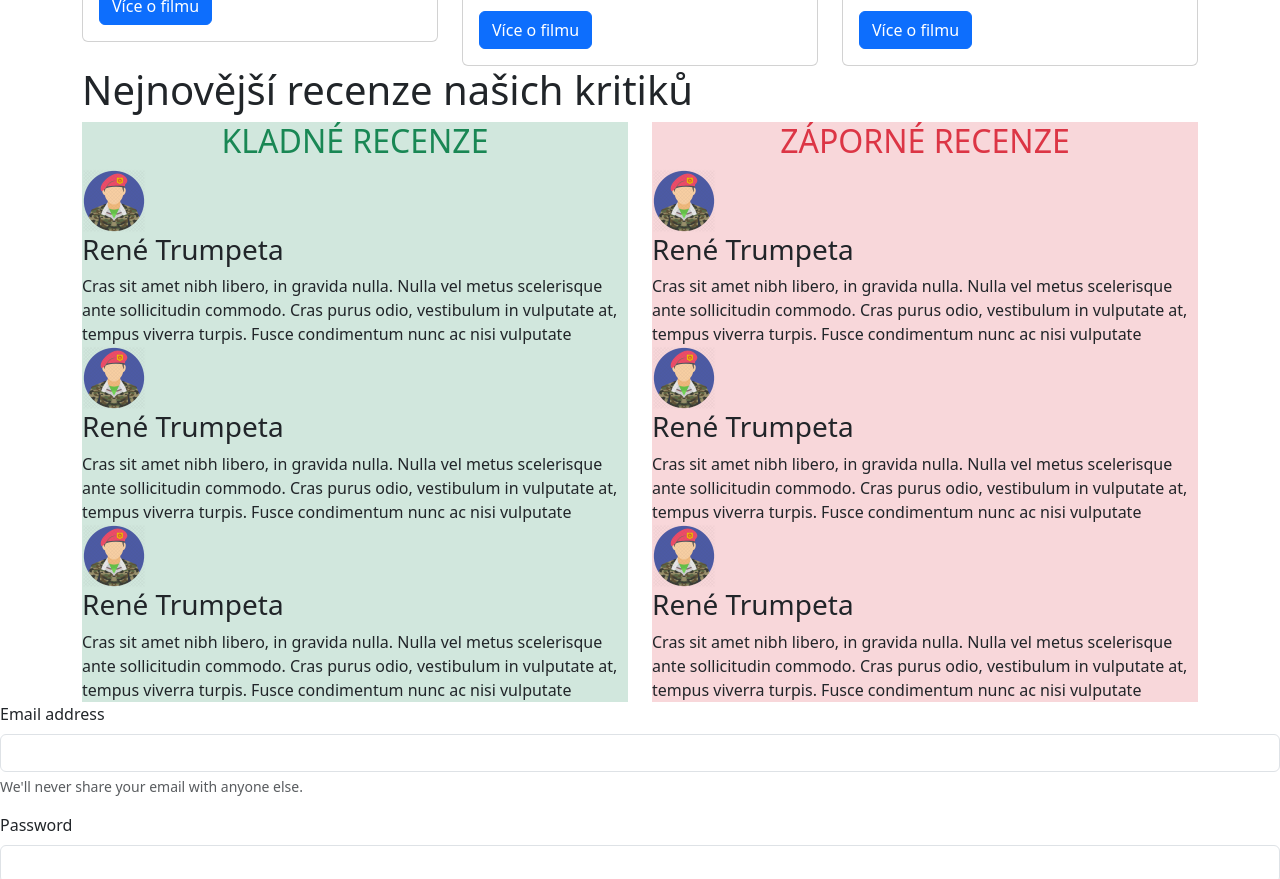
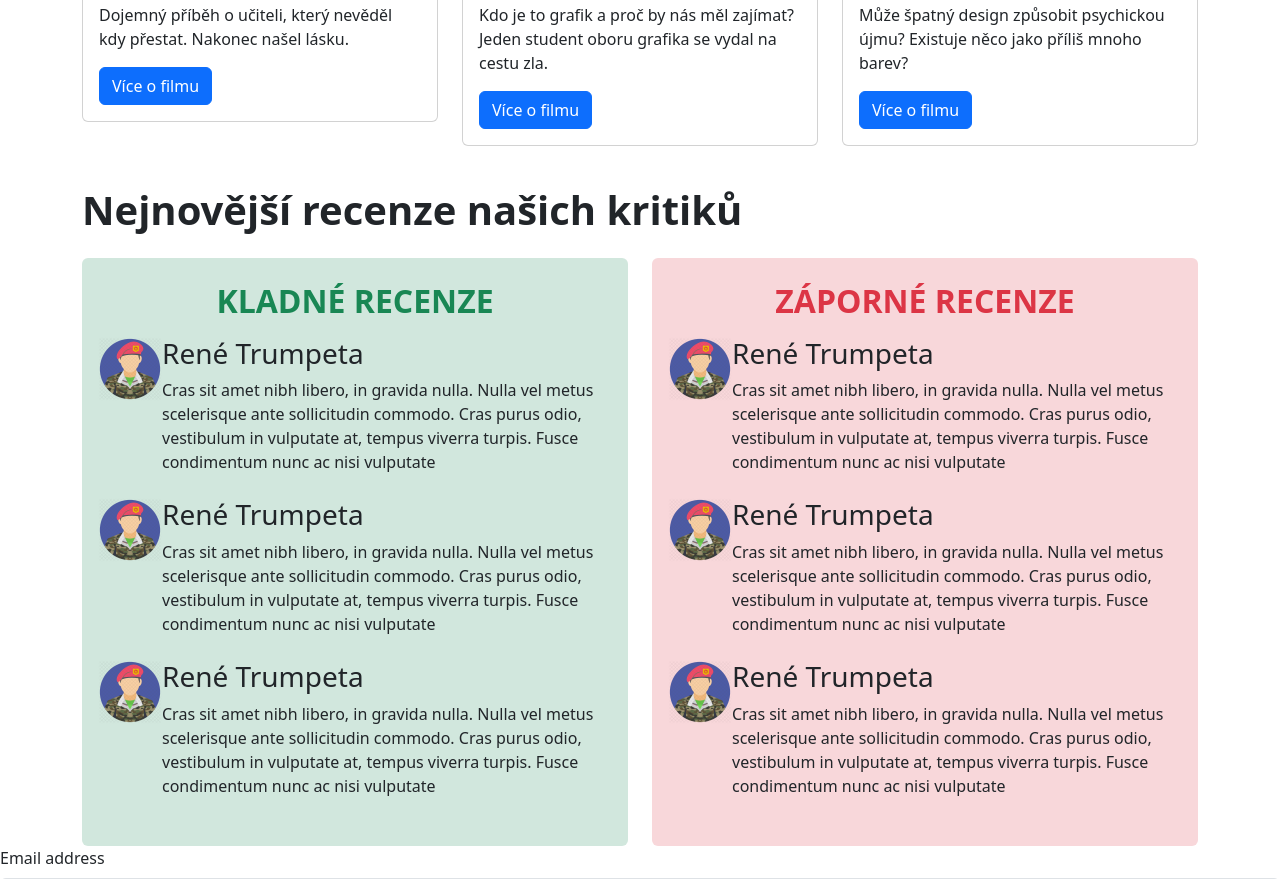
Before and after one commit to KUB1KSv/bootstrap, a plain HTML site: page index.html in a window 1280 px wide. Shown: the part 1290-2169 px from the top of the page. Drawn offline with nearby package versions, Linux system fonts and the light colour scheme.

Commit message:
commit-6

```diff
--- a/index.html
+++ b/index.html
@@ -38,7 +38,7 @@
                 <div class="carousel-item active">
                     <img src="images/Slider.png" class="d-block w-100" alt="">
                     <div class="carousel-caption d-none d-md-block">
-                        <h5 class="bg-primary mb-4 mb-lg-5 p-3">Kočky a psi</h5>
+                        <h1 class="bg-primary mb-4 mb-lg-5 p-3">Kočky a psi</h1>
                         <p> Slider s nejnovějšími filmovými novinkami!</p>
                     </div>
                 </div>
@@ -66,15 +66,14 @@
                 data-bs-slide="next">
                 <span class="carousel-control-next-icon" aria-hidden="true"></span>
                 <span class="visually-hidden">Next</span>
-            </button>
-            <section>
-                <h1>Na co se vydat do kina</h1>
+            </button>S
+                <h1 class="mt-4 mb-4"><b>Na co se vydat do kina</b></h1>
         </div>
     </div>
     <div class="container">
         <div class="row">
-            <div class="col-md-4">
-                <div class="card">
+            <div class="col-md-6 col-lg-4">
+                <div class="card mb-3">
                     <img src="images/obr6.png" class="card-img-top" alt="...">
                     <div class="card-body">
                         <h5 class="card-title">Wall-E</h5>
@@ -84,8 +83,8 @@
                     </div>
                 </div>
             </div>
-            <div class="col-md-4">
-                <div class="card">
+            <div class="col-md-6 col-lg-4">
+                <div class="card mb-3">
                     <img src="images/obr1.png" class="card-img-top" alt="...">
                     <div class="card-body">
                         <h5 class="card-title">Hra</h5>
@@ -95,8 +94,8 @@
                     </div>
                 </div>
             </div>
-            <div class="col-md-2 col-lg-4 col-xl-4">
-                <div class="card">
+            <div class="col-lg-4 col-md-6">
+                <div class="card mb-3">
                     <img src="images/obr2.png" class="card-img-top" alt="...">
                     <div class="card-body">
                         <h5 class="card-title">Policajt ze školky</h5>
@@ -106,8 +105,8 @@
                     </div>
                 </div>
             </div>
-            <div class="col-md-2 col-lg-4 col-xl-4">
-                <div class="card">
+            <div class="col-lg-4 col-md-6">
+                <div class="card mb-3">
                     <img src="images/obr3.png" class="card-img-top" alt="...">
                     <div class="card-body">
                         <h5 class="card-title">Mýval Miloš</h5>
@@ -117,8 +116,8 @@
                     </div>
                 </div>
             </div>
-            <div class="col-md-2 col-lg-4 col-xl-4">
-                <div class="card">
+            <div class="col-lg-4 col-md-6">
+                <div class="card mb-3">
                     <img src="images/obr4.png" class="card-img-top" alt="...">
                     <div class="card-body">
                         <h5 class="card-title">Barevná smršť</h5>
@@ -128,12 +127,12 @@
                     </div>
                 </div>
             </div>
-            <div class="col-md-2 col-lg-4 col-xl-4">
-                <div class="card">
+            <div class="col-lg-4 col-md-6">
+                <div class="card mb-3">
                     <img src="images/obr5.png" class="card-img-top" alt="...">
                     <div class="card-body">
                         <h5 class="card-title">Utíkej jako o život</h5>
-                        <p class="card-text"> Může špatný design způsobit psychickou újmu?
+                        <p class="card-text fs-0"> Může špatný design způsobit psychickou újmu?
                             Existuje něco jako příliš mnoho barev?</p>
                         <a href="#" class="btn btn-primary">Více o filmu</a>
                     </div>
@@ -142,77 +141,88 @@
 
         </div>
     </div>
-    </section>
     <section>
         <div class="container">
-            <h1>Nejnovější recenze našich kritiků</h1>
+            <h1 class="mt-4 mb-4"><b>Nejnovější recenze našich kritiků</b></h1>
             <div class="row">
                 <div class="col">
-                    <div class="contianer bg-success-subtle">
-                        <h2 class="text-success text-center">KLADNÉ RECENZE</h2>
-                        <div class="col">
+                    <div class="contianer bg-success-subtle rounded">
+                        <h2 class="text-success text-center pt-4 pb-2"><b>KLADNÉ RECENZE</b></h2>
+                        <div class="recenze d-flex">
+                            <div class="levo ps-3">
                                 <img src="images/avatar.png" alt="">
                             </div>
-                        <div class="col">
+                            <div class="pravo">
                                 <h3 class="jmeno">René Trumpeta</h3>
-                            <div class="text">Cras sit amet nibh libero, in gravida nulla. Nulla vel metus scelerisque
+                                <div class="text pb-4">Cras sit amet nibh libero, in gravida nulla. Nulla vel metus scelerisque
                                     ante sollicitudin commodo. Cras purus odio, vestibulum in vulputate at,
                                     tempus viverra turpis. Fusce condimentum nunc ac nisi vulputate
                                 </div>
                             </div>
-                        <div class="col">
+                        </div>
+                        <div class="recenze d-flex">
+                            <div class="levo ps-3">
                                 <img src="images/avatar.png" alt="">
                             </div>
-                        <div class="col">
+                            <div class="pravo">
                                 <h3 class="jmeno">René Trumpeta</h3>
-                            <div class="text">Cras sit amet nibh libero, in gravida nulla. Nulla vel metus scelerisque
+                                <div class="text pb-4">Cras sit amet nibh libero, in gravida nulla. Nulla vel metus scelerisque
                                     ante sollicitudin commodo. Cras purus odio, vestibulum in vulputate at,
                                     tempus viverra turpis. Fusce condimentum nunc ac nisi vulputate
                                 </div>
                             </div>
-                        <div class="col">
+                        </div>
+                        <div class="recenze d-flex">
+                            <div class="levo ps-3">
                                 <img src="images/avatar.png" alt="">
                             </div>
-                        <div class="col">
+                            <div class="pravo">
                                 <h3 class="jmeno">René Trumpeta</h3>
-                            <div class="text">Cras sit amet nibh libero, in gravida nulla. Nulla vel metus scelerisque
+                                <div class="text pb-5">Cras sit amet nibh libero, in gravida nulla. Nulla vel metus scelerisque
                                     ante sollicitudin commodo. Cras purus odio, vestibulum in vulputate at,
                                     tempus viverra turpis. Fusce condimentum nunc ac nisi vulputate
                                 </div>
                             </div>
                         </div>
                     </div>
+                </div>
                 <div class="col">
-                    <div class="contianer bg-danger-subtle">
-                        <h2 class="text-danger text-center">ZÁPORNÉ RECENZE</h2>
-                        <div class="col">
+                    <div class="contianer bg-danger-subtle rounded">
+                        <h2 class="text-danger text-center pt-4 pb-2"><b>ZÁPORNÉ RECENZE</b></h2>
+                        <div class="recenze d-flex">
+                            <div class="levo ps-3">
                                 <img src="images/avatar.png" alt="">
                             </div>
-                        <div class="col">
+                            <div class="pravo">
                                 <h3 class="jmeno">René Trumpeta</h3>
-                            <div class="text">Cras sit amet nibh libero, in gravida nulla. Nulla vel metus scelerisque
+                                <div class="text pb-4">Cras sit amet nibh libero, in gravida nulla. Nulla vel metus scelerisque
                                     ante sollicitudin commodo. Cras purus odio, vestibulum in vulputate at,
                                     tempus viverra turpis. Fusce condimentum nunc ac nisi vulputate
                                 </div>
                             </div>
-                        <div class="col">
+                        </div>
+                        <div class="recenze d-flex">
+                            <div class="levo ps-3">
                                 <img src="images/avatar.png" alt="">
                             </div>
-                        <div class="col">
+                            <div class="pravo">
                                 <h3 class="jmeno">René Trumpeta</h3>
-                            <div class="text">Cras sit amet nibh libero, in gravida nulla. Nulla vel metus scelerisque
+                                <div class="text pb-4">Cras sit amet nibh libero, in gravida nulla. Nulla vel metus scelerisque
                                     ante sollicitudin commodo. Cras purus odio, vestibulum in vulputate at,
                                     tempus viverra turpis. Fusce condimentum nunc ac nisi vulputate
                                 </div>
                             </div>
-                        <div class="col">
+                        </div>
+                        <div class="recenze d-flex">
+                            <div class="levo ps-3">
                                 <img src="images/avatar.png" alt="">
                             </div>
-                        <div class="col">
+                            <div class="pravo">
                                 <h3 class="jmeno">René Trumpeta</h3>
-                            <div class="text">Cras sit amet nibh libero, in gravida nulla. Nulla vel metus scelerisque
+                                <div class="text pb-5">Cras sit amet nibh libero, in gravida nulla. Nulla vel metus scelerisque
                                     ante sollicitudin commodo. Cras purus odio, vestibulum in vulputate at,
                                     tempus viverra turpis. Fusce condimentum nunc ac nisi vulputate
+                                </div>
                             </div>
                         </div>
                     </div>
```
Lines whose indentation alone changed are shown as unchanged.
